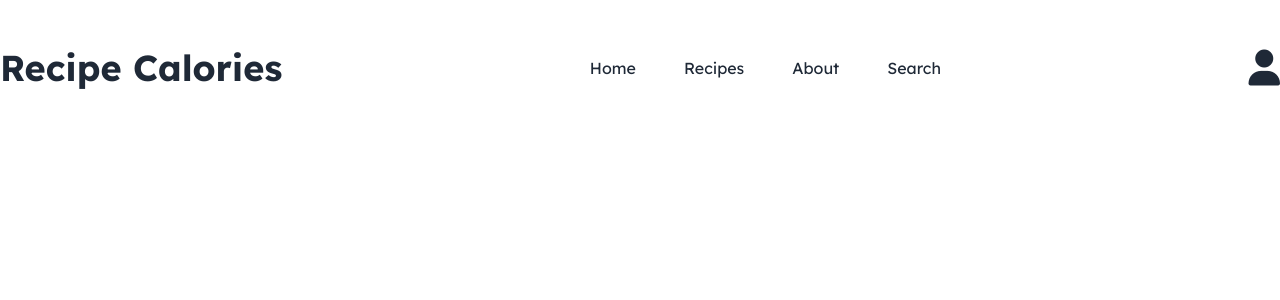
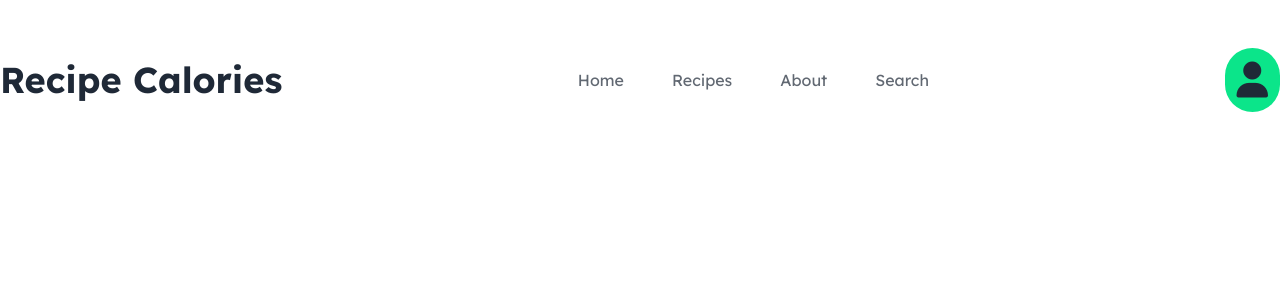
Before and after one commit to joynul24/chefs-table, a React (Vite) app: page / in a window 1280 px wide. Shown: the top 300 px of the page. Built offline with nearby package versions, Linux system fonts and the light colour scheme.

Commit message:
compelete the navber

```diff
--- a/src/components/Nav/Nav.jsx
+++ b/src/components/Nav/Nav.jsx
@@ -4,13 +4,13 @@ const Nav = () => {
         <div className="my-12 container mx-auto flex justify-between items-center">
             <h2 className="text-4xl font-bold">Recipe Calories</h2>
             {/* nav items */}
-            <div className="flex items-center gap-12">
+            <div className="flex items-center gap-12 opacity-70 cursor-pointer">
                 <p>Home</p>
                 <p>Recipes</p>
                 <p>About</p>
                 <p>Search</p>
             </div>
-            <h1><i className="text-4xl fa-solid fa-user"></i></h1>
+            <h1 className="bg-[#0BE58A] p-3 rounded-full"><i className="text-4xl fa-solid fa-user"></i></h1>
         </div>
     );
 };
```
